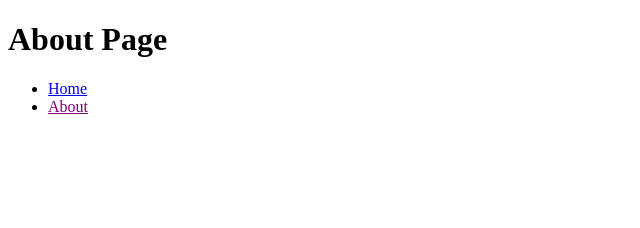
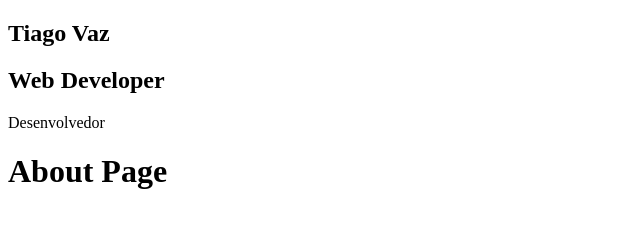
Before and after one commit to Vaz-Tiago/my-blog, a Gatsby site: page /about in a window 1280 px wide. Shown: the whole page, without its empty margins (0-640 px from the left). Built offline with nearby package versions, Linux system fonts and the light colour scheme; Gatsby itself is replaced by a stand-in of ours.

Commit message:
Profile and Layout

```diff
--- /dev/null
+++ b/src/components/Profile/index.js
@@ -0,0 +1,11 @@
+import React from 'react'
+
+const Profile = () => (
+  <div className="Profile-wrapper">
+    <h1>Tiago Vaz</h1>
+    <h2>Web Developer</h2>
+    <p>Desenvolvedor</p>
+  </div>
+)
+
+export default Profile;
--- a/src/components/layout.js
+++ b/src/components/layout.js
@@ -7,11 +7,17 @@
 
 import React from "react"
 import PropTypes from "prop-types"
+import Profile from "./Profile"
 
 
 const Layout = ({ children }) => {
   return (
-    <main>{children}</main>
+    <>
+      <aside>
+        <Profile />
+      </aside>
+      <main>{children}</main>
+    </>
   )
 }
 
--- a/src/pages/about.js
+++ b/src/pages/about.js
@@ -1,18 +1,13 @@
 import React from 'react';
-import { Link } from 'gatsby';
+
+import Layout from '../components/layout';
+import SEO from '../components/seo';
 
 const AboutPage = () => (
-  <>
-  <h1>About Page</h1>
-  <ul>
-      <li>
-        <Link to="/">Home</Link>
-      </li>
-      <li>
-        <Link to="/about" activeStyle={{color: "purple"}}>About</Link>
-      </li>
-    </ul>
-  </>
+  <Layout>
+    <SEO title="About" />
+    <h1>About Page</h1>
+  </Layout>
 )
 
 export default AboutPage
```
Also changed, not shown: src/pages/index.js (+0 -9 lines).
